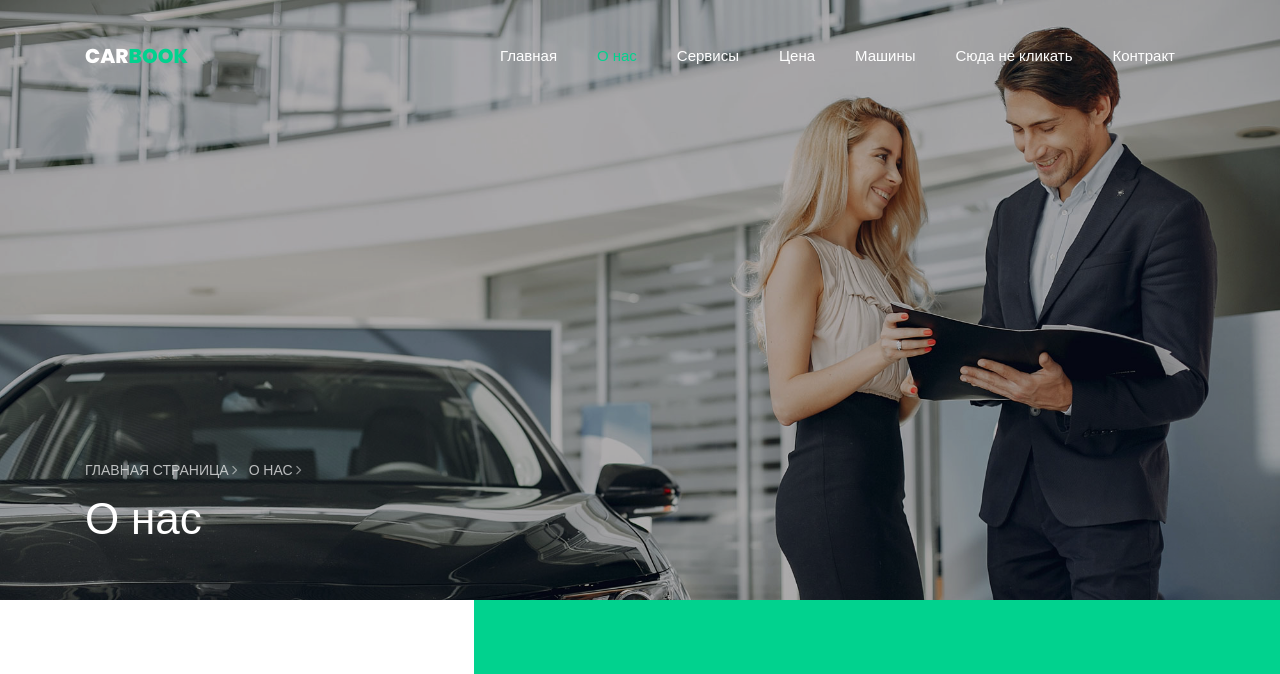
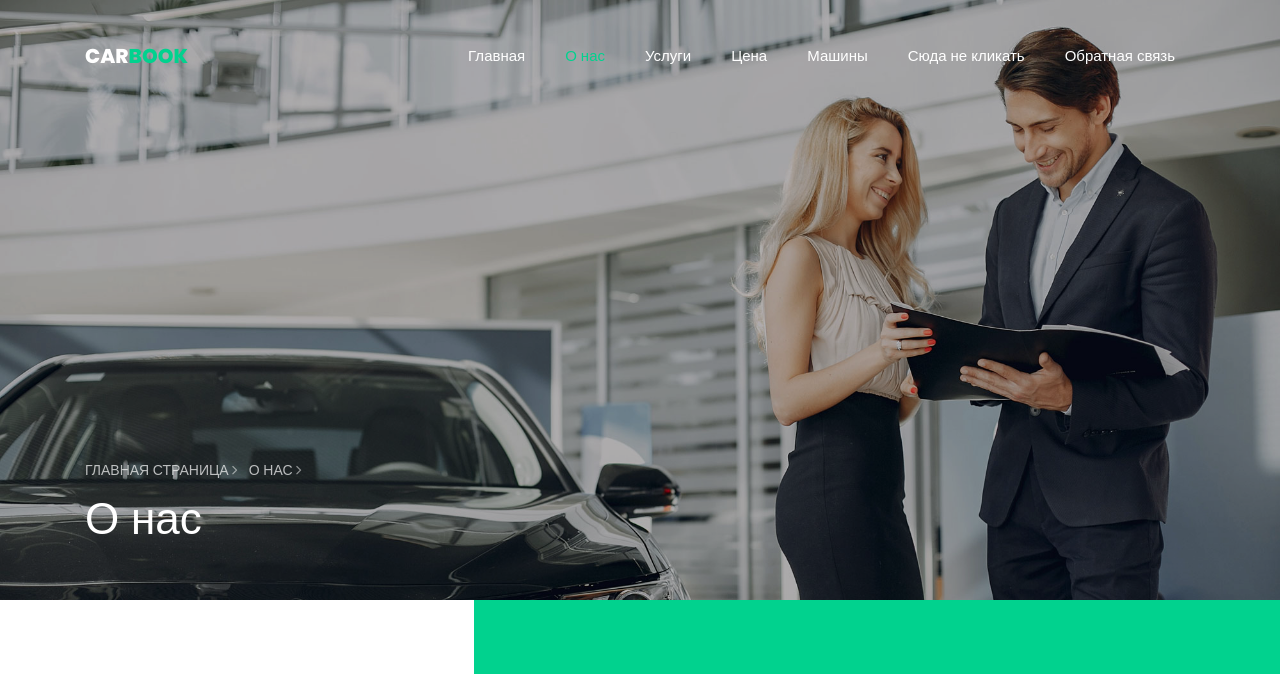
Before and after one commit to FearCry0/-Fear-s-Garage, a plain HTML site: page about.html in a window 1280 px wide. Shown: the top 674 px of the page. Drawn offline with Linux system fonts and the light colour scheme; some packages are replaced by stand-ins of ours; no server answers; files whose address does not match are found by name.

Commit message:
Update about.html

```diff
--- a/about.html
+++ b/about.html
@@ -39,11 +39,11 @@
 	        <ul class="navbar-nav ml-auto">
 	          <li class="nav-item"><a href="index.html" class="nav-link">Главная</a></li>
 	          <li class="nav-item active"><a href="about.html" class="nav-link">О нас</a></li>
-	          <li class="nav-item"><a href="services.html" class="nav-link">Сервисы</a></li>
+	          <li class="nav-item"><a href="services.html" class="nav-link">Услуги</a></li>
 	          <li class="nav-item"><a href="pricing.html" class="nav-link">Цена</a></li>
 	          <li class="nav-item"><a href="car.html" class="nav-link">Машины</a></li>
 	          <li class="nav-item"><a href="blog.html" class="nav-link">Сюда не кликать</a></li>
-	          <li class="nav-item"><a href="contact.html" class="nav-link">Контракт</a></li>
+	          <li class="nav-item"><a href="contact.html" class="nav-link">Обратная связь</a></li>
 	        </ul>
 	      </div>
 	    </div>
```
